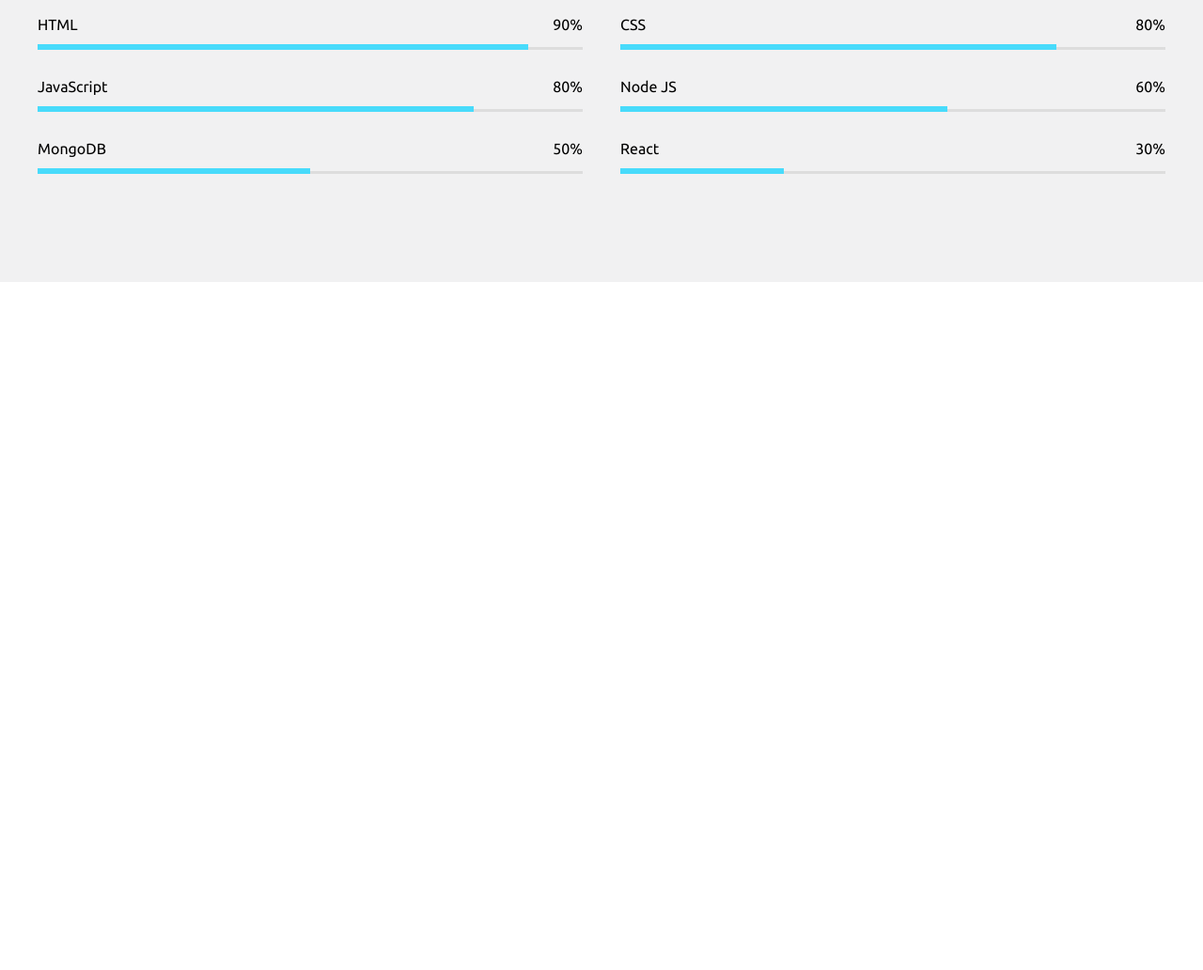
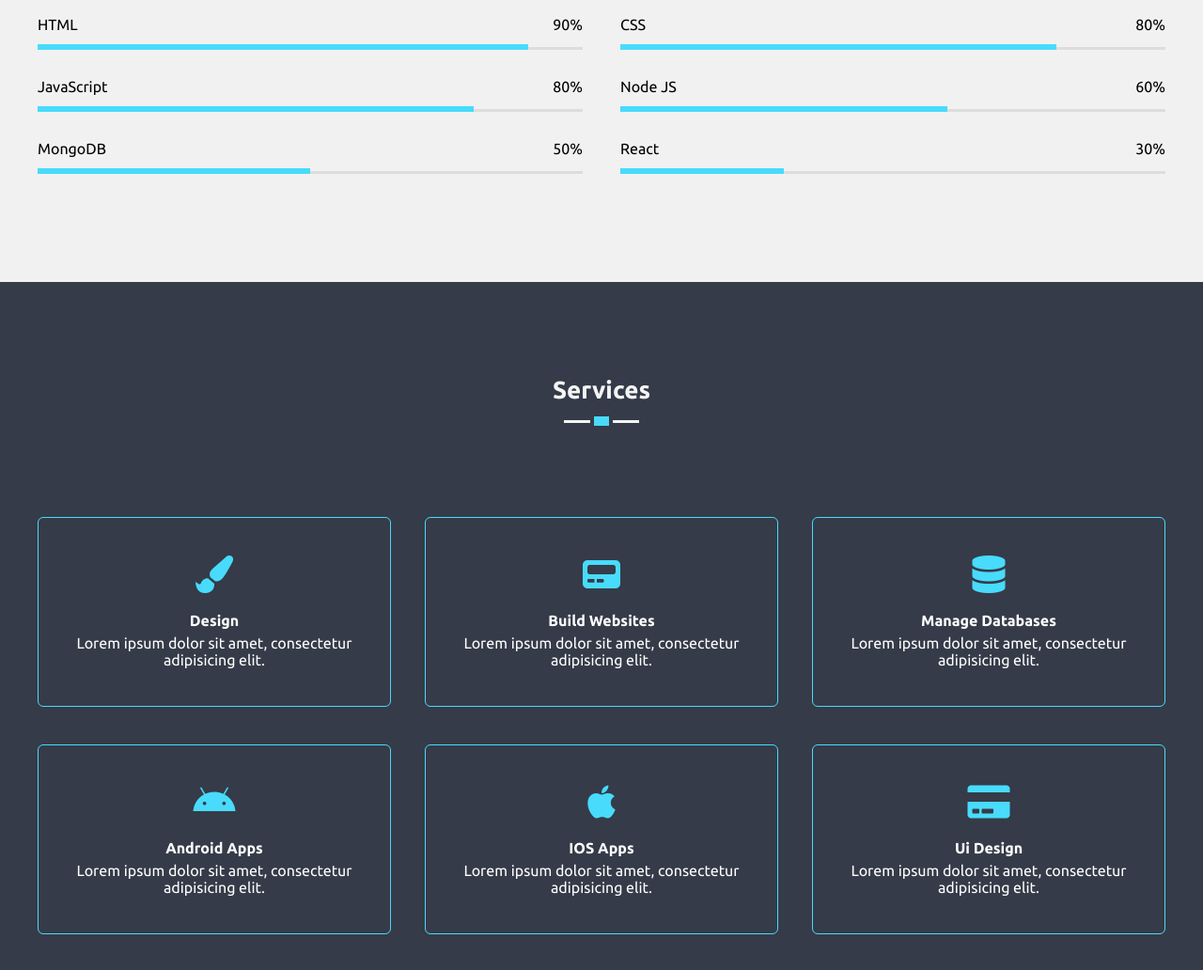
Before and after one commit to 666Xhot666/responsive-web-site, a plain HTML site: page index.html in a window 1280 px wide. Shown: the part 1267-2299 px from the top of the page at 94% size. Before the commit the page ends 1567 px from the top, so only its background shows below. Drawn offline with nearby package versions, Linux system fonts and the light colour scheme.

Commit message:
Service Section Add

```diff
--- a/css/style.css
+++ b/css/style.css
@@ -279,23 +279,83 @@ section {
   bottom: 0;
 }
 
-.html::after{
-  width:90%;
+.html::after {
+  width: 90%;
 }
-.css::after{
-  width:80%;
+
+.css::after {
+  width: 80%;
 }
-.js::after{
-  width:80%;
+
+.js::after {
+  width: 80%;
 }
-.mongo::after{
-  width:50%;
+
+.mongo::after {
+  width: 50%;
 }
-.react::after{
-  width:30%;
+
+.react::after {
+  width: 30%;
 }
-.node::after{
-  width:60%;
+
+.node::after {
+  width: 60%;
+}
+
+
+
+section.dark {
+  background: #353b48;
+}
+
+section.dark .section-title {
+  color: #f4f4f4;
+}
+
+section.dark .section-title::before {
+  background: #f4f4f4;
+}
+
+section.dark .section-title::after {
+  border: 4px solid #353b48;
+}
+
+.services {
+  display: flex;
+  justify-content: space-between;
+  flex-wrap: wrap;
+}
+
+.service {
+  width: calc(33% - 20px);
+  text-align: center;
+  border: 1px solid #48dbfb;
+  border-radius: 6px;
+  margin: 20px 0;
+  padding: 40px 20px;
+  color: #fff;
+  cursor: pointer;
+  transition: .3s linear;
+}
+
+.service .icon {
+  color: #48dbfb;
+  font-size: 40px;
+  margin-bottom: 20px;
+  transition: .3s linear;
+}
+.service h4 {
+  font-size: 16px;
+  margin-bottom: 6px;
+}
+
+.service:hover {
+  background-color: #48dbfb;
+}
+
+.service:hover .icon  {
+  color: #f3f3f3;
 }
 
 @media screen and (max-width: 980px) {
@@ -342,23 +402,33 @@ section {
     transform: rotate(45deg);
     bottom: 14px;
   }
+
   .inner-width {
     max-width: 800px;
   }
+
   .about-pic {
     margin: 0 auto 60px;
   }
-  .about-text{
+
+  .about-text {
     flex: 100%;
     text-align: center;
   }
+  .service{
+    width: calc(50% - 20px);
+  }
 }
 
-@media screen and (max-width: 600px){
+@media screen and (max-width: 600px) {
   .inner-width {
     padding: 0 20px;
   }
+
   .skill {
     width: 100%;
   }
+  .service {
+    width: 100%;
+  }
 }
--- a/index.html
+++ b/index.html
@@ -120,6 +120,47 @@
       </div>
     </div>
   </section>
+  <!-- Services -->
+
+  <section id="services" class="dark">
+    <div class="inner-width">
+      <h1 class="section-title">
+        Services
+      </h1>
+      <div class="services">
+        <div class="service">
+          <i class="icon fas fa-paint-brush"></i>
+          <h4>Design</h4>
+          <p>Lorem ipsum dolor sit amet, consectetur adipisicing elit.</p>
+        </div>
+        <div class="service">
+          <i class="icon fas fa-pager"></i>
+          <h4>Build Websites</h4>
+          <p>Lorem ipsum dolor sit amet, consectetur adipisicing elit.</p>
+        </div>
+        <div class="service">
+          <i class="icon fas fa-database"></i>
+          <h4>Manage Databases</h4>
+          <p>Lorem ipsum dolor sit amet, consectetur adipisicing elit.</p>
+        </div>
+        <div class="service">
+          <i class="icon fab fa-android"></i>
+          <h4>Android Apps</h4>
+          <p>Lorem ipsum dolor sit amet, consectetur adipisicing elit.</p>
+        </div>
+        <div class="service">
+          <i class="icon fab fa-apple"></i>
+          <h4>IOS Apps</h4>
+          <p>Lorem ipsum dolor sit amet, consectetur adipisicing elit.</p>
+        </div>
+        <div class="service">
+          <i class="icon fas fa-credit-card"></i>
+          <h4>Ui Design</h4>
+          <p>Lorem ipsum dolor sit amet, consectetur adipisicing elit.</p>
+        </div>
+      </div>
+    </div>
+  </section>
 </body>
 
 </html>
```
